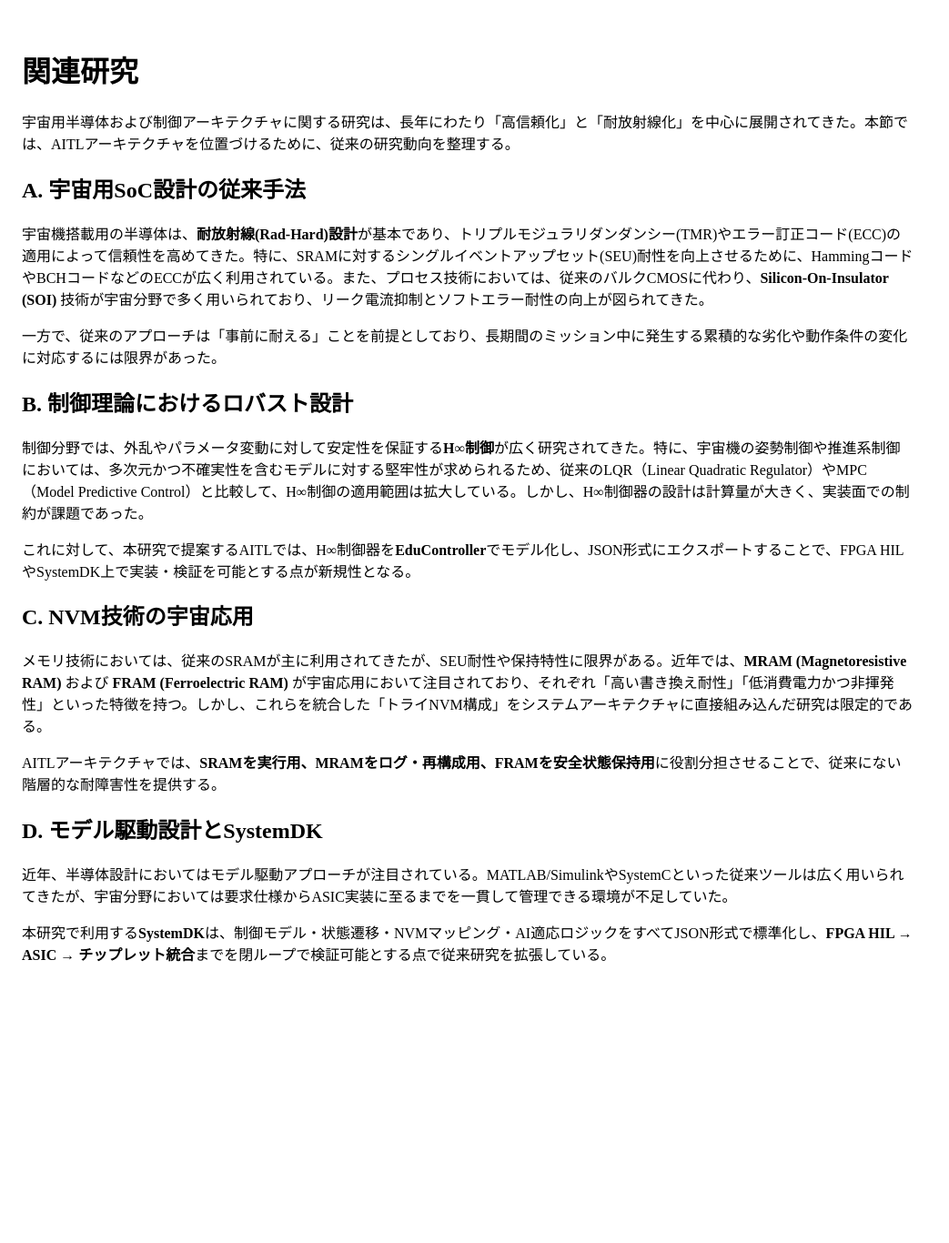
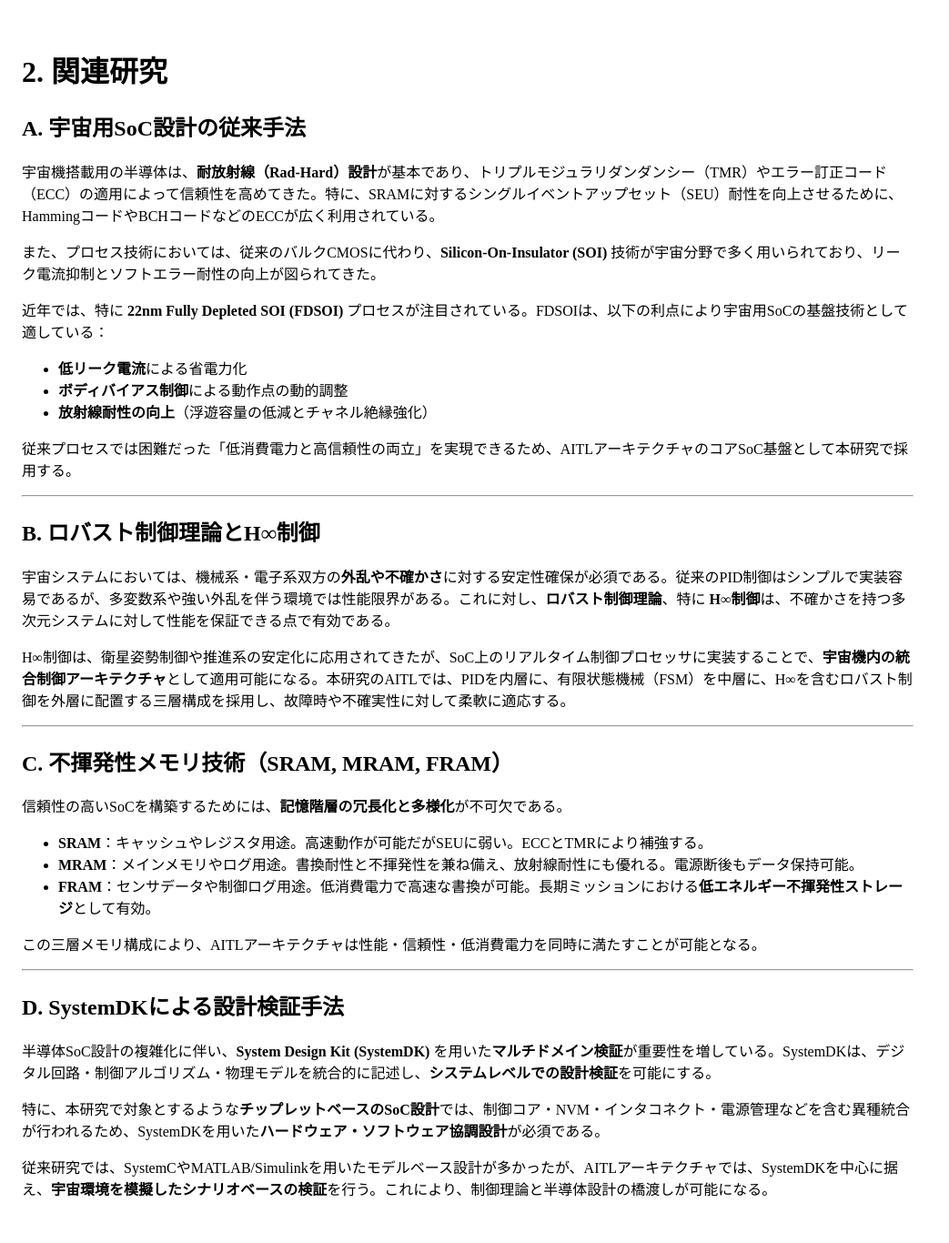
Before and after one commit to Samizo-AITL/AITL-H, a Jekyll site: the page built from PoC/space/paper/2_related.md, in a window 1280 px wide. Shown: the whole page at 91% size, without its empty margins (0-1043 px from the left). Built offline with Jekyll 4.4.1, drawn with Linux system fonts in a browser that asks for light colours; our own code applies the rules of GitHub Pages for plain Markdown files; before the commit the page ends 1108 px from its top, so only the background shows below that.

Commit message:
Update 2_related.md

```diff
--- a/PoC/space/paper/2_related.md
+++ b/PoC/space/paper/2_related.md
@@ -1,27 +1,45 @@
-# 関連研究
-
-宇宙用半導体および制御アーキテクチャに関する研究は、長年にわたり「高信頼化」と「耐放射線化」を中心に展開されてきた。本節では、AITLアーキテクチャを位置づけるために、従来の研究動向を整理する。
+# 2. 関連研究
 
 ## A. 宇宙用SoC設計の従来手法
 
-宇宙機搭載用の半導体は、**耐放射線(Rad-Hard)設計**が基本であり、トリプルモジュラリダンダンシー(TMR)やエラー訂正コード(ECC)の適用によって信頼性を高めてきた。特に、SRAMに対するシングルイベントアップセット(SEU)耐性を向上させるために、HammingコードやBCHコードなどのECCが広く利用されている。また、プロセス技術においては、従来のバルクCMOSに代わり、**Silicon-On-Insulator (SOI)** 技術が宇宙分野で多く用いられており、リーク電流抑制とソフトエラー耐性の向上が図られてきた。
+宇宙機搭載用の半導体は、**耐放射線（Rad-Hard）設計**が基本であり、トリプルモジュラリダンダンシー（TMR）やエラー訂正コード（ECC）の適用によって信頼性を高めてきた。特に、SRAMに対するシングルイベントアップセット（SEU）耐性を向上させるために、HammingコードやBCHコードなどのECCが広く利用されている。
 
-一方で、従来のアプローチは「事前に耐える」ことを前提としており、長期間のミッション中に発生する累積的な劣化や動作条件の変化に対応するには限界があった。
+また、プロセス技術においては、従来のバルクCMOSに代わり、**Silicon-On-Insulator (SOI)** 技術が宇宙分野で多く用いられており、リーク電流抑制とソフトエラー耐性の向上が図られてきた。
 
-## B. 制御理論におけるロバスト設計
+近年では、特に **22nm Fully Depleted SOI (FDSOI)** プロセスが注目されている。FDSOIは、以下の利点により宇宙用SoCの基盤技術として適している：
 
-制御分野では、外乱やパラメータ変動に対して安定性を保証する**H∞制御**が広く研究されてきた。特に、宇宙機の姿勢制御や推進系制御においては、多次元かつ不確実性を含むモデルに対する堅牢性が求められるため、従来のLQR（Linear Quadratic Regulator）やMPC（Model Predictive Control）と比較して、H∞制御の適用範囲は拡大している。しかし、H∞制御器の設計は計算量が大きく、実装面での制約が課題であった。
+- **低リーク電流**による省電力化
+- **ボディバイアス制御**による動作点の動的調整
+- **放射線耐性の向上**（浮遊容量の低減とチャネル絶縁強化）
 
-これに対して、本研究で提案するAITLでは、H∞制御器を**EduController**でモデル化し、JSON形式にエクスポートすることで、FPGA HILやSystemDK上で実装・検証を可能とする点が新規性となる。
+従来プロセスでは困難だった「低消費電力と高信頼性の両立」を実現できるため、AITLアーキテクチャのコアSoC基盤として本研究で採用する。
 
-## C. NVM技術の宇宙応用
+---
 
-メモリ技術においては、従来のSRAMが主に利用されてきたが、SEU耐性や保持特性に限界がある。近年では、**MRAM (Magnetoresistive RAM)** および **FRAM (Ferroelectric RAM)** が宇宙応用において注目されており、それぞれ「高い書き換え耐性」「低消費電力かつ非揮発性」といった特徴を持つ。しかし、これらを統合した「トライNVM構成」をシステムアーキテクチャに直接組み込んだ研究は限定的である。
+## B. ロバスト制御理論とH∞制御
 
-AITLアーキテクチャでは、**SRAMを実行用、MRAMをログ・再構成用、FRAMを安全状態保持用**に役割分担させることで、従来にない階層的な耐障害性を提供する。
+宇宙システムにおいては、機械系・電子系双方の**外乱や不確かさ**に対する安定性確保が必須である。従来のPID制御はシンプルで実装容易であるが、多変数系や強い外乱を伴う環境では性能限界がある。これに対し、**ロバスト制御理論**、特に **H∞制御**は、不確かさを持つ多次元システムに対して性能を保証できる点で有効である。
 
-## D. モデル駆動設計とSystemDK
+H∞制御は、衛星姿勢制御や推進系の安定化に応用されてきたが、SoC上のリアルタイム制御プロセッサに実装することで、**宇宙機内の統合制御アーキテクチャ**として適用可能になる。本研究のAITLでは、PIDを内層に、有限状態機械（FSM）を中層に、H∞を含むロバスト制御を外層に配置する三層構成を採用し、故障時や不確実性に対して柔軟に適応する。
 
-近年、半導体設計においてはモデル駆動アプローチが注目されている。MATLAB/SimulinkやSystemCといった従来ツールは広く用いられてきたが、宇宙分野においては要求仕様からASIC実装に至るまでを一貫して管理できる環境が不足していた。
+---
 
-本研究で利用する**SystemDK**は、制御モデル・状態遷移・NVMマッピング・AI適応ロジックをすべてJSON形式で標準化し、**FPGA HIL → ASIC → チップレット統合**までを閉ループで検証可能とする点で従来研究を拡張している。
+## C. 不揮発性メモリ技術（SRAM, MRAM, FRAM）
+
+信頼性の高いSoCを構築するためには、**記憶階層の冗長化と多様化**が不可欠である。
+
+- **SRAM**：キャッシュやレジスタ用途。高速動作が可能だがSEUに弱い。ECCとTMRにより補強する。
+- **MRAM**：メインメモリやログ用途。書換耐性と不揮発性を兼ね備え、放射線耐性にも優れる。電源断後もデータ保持可能。
+- **FRAM**：センサデータや制御ログ用途。低消費電力で高速な書換が可能。長期ミッションにおける**低エネルギー不揮発性ストレージ**として有効。
+
+この三層メモリ構成により、AITLアーキテクチャは性能・信頼性・低消費電力を同時に満たすことが可能となる。
+
+---
+
+## D. SystemDKによる設計検証手法
+
+半導体SoC設計の複雑化に伴い、**System Design Kit (SystemDK)** を用いた**マルチドメイン検証**が重要性を増している。SystemDKは、デジタル回路・制御アルゴリズム・物理モデルを統合的に記述し、**システムレベルでの設計検証**を可能にする。
+
+特に、本研究で対象とするような**チップレットベースのSoC設計**では、制御コア・NVM・インタコネクト・電源管理などを含む異種統合が行われるため、SystemDKを用いた**ハードウェア・ソフトウェア協調設計**が必須である。
+
+従来研究では、SystemCやMATLAB/Simulinkを用いたモデルベース設計が多かったが、AITLアーキテクチャでは、SystemDKを中心に据え、**宇宙環境を模擬したシナリオベースの検証**を行う。これにより、制御理論と半導体設計の橋渡しが可能になる。
```
